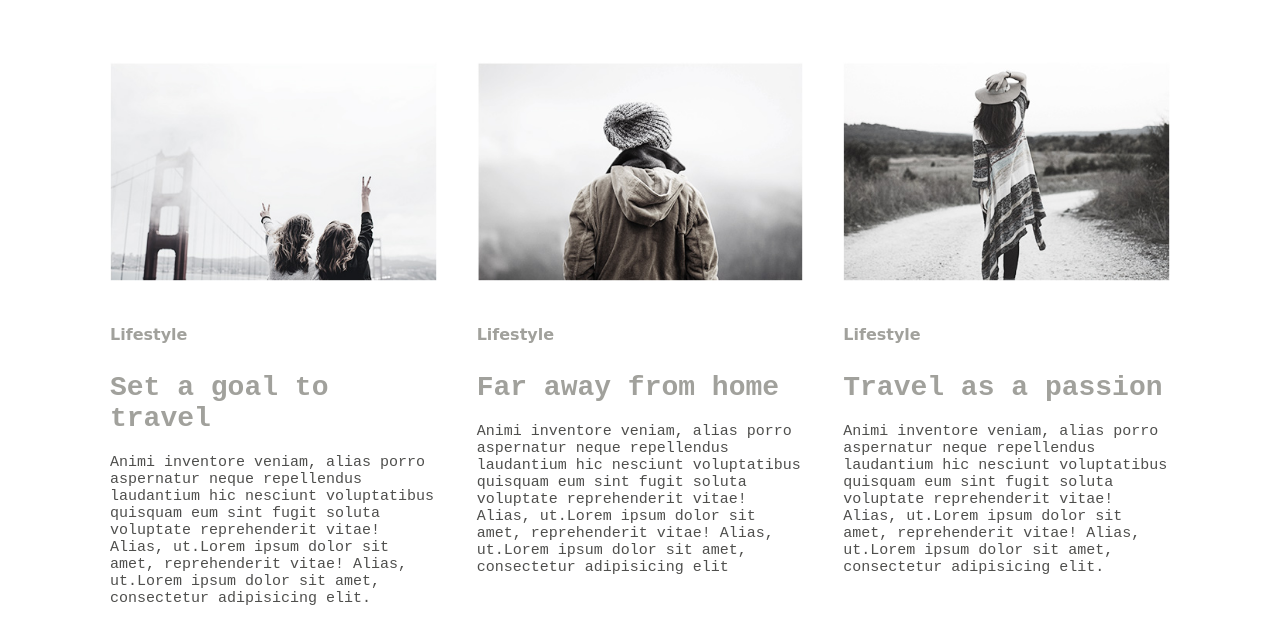
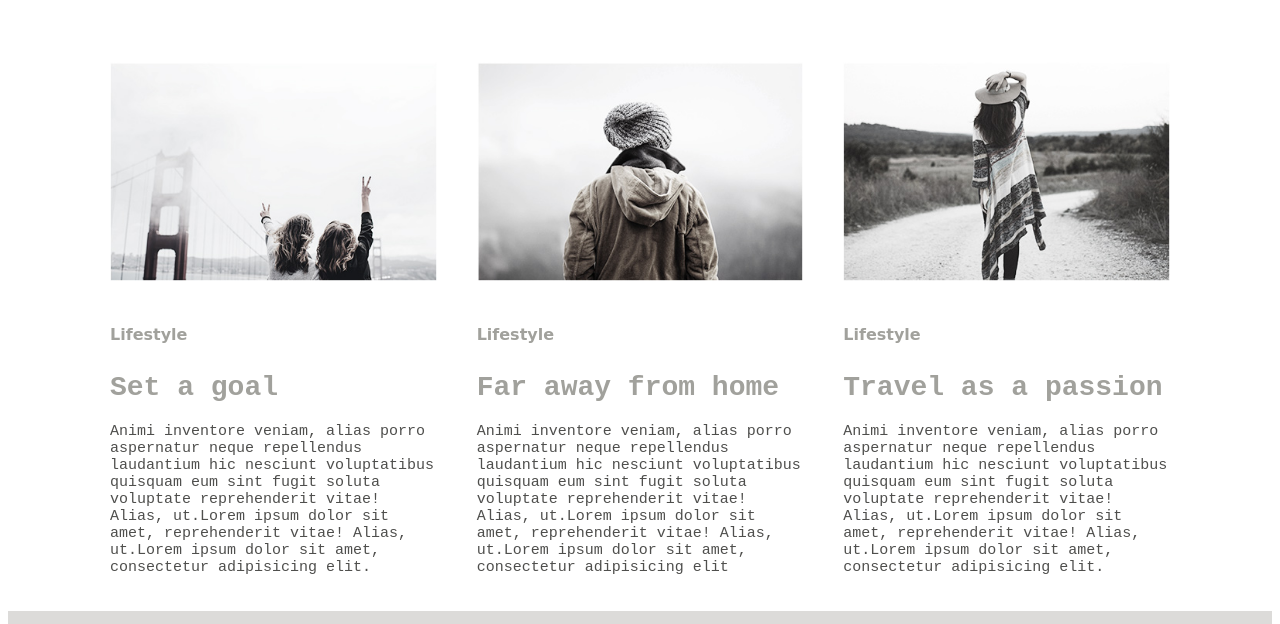
Before and after one commit to Sanjanajahan/minimo-project, a plain HTML site: page index.html in a window 1280 px wide. Shown: the part 1785-2409 px from the top of the page. Drawn offline with Linux system fonts and the light colour scheme.

Commit message:
Update index.html

```diff
--- a/index.html
+++ b/index.html
@@ -58,7 +58,7 @@
      	<article>
      		<img src="image/blog3.jpg">
    		<strong>Lifestyle</strong>
-   			<h1> Set a goal to travel </h1>
+   			<h1> Set a goal  </h1>
    			<p>  Animi inventore veniam, alias porro aspernatur neque repellendus laudantium hic nesciunt voluptatibus quisquam eum sint fugit soluta voluptate reprehenderit vitae! Alias, ut.Lorem ipsum dolor sit amet,  reprehenderit vitae! Alias, ut.Lorem ipsum dolor sit amet, consectetur adipisicing elit.</p>
 
      	</article>
```
